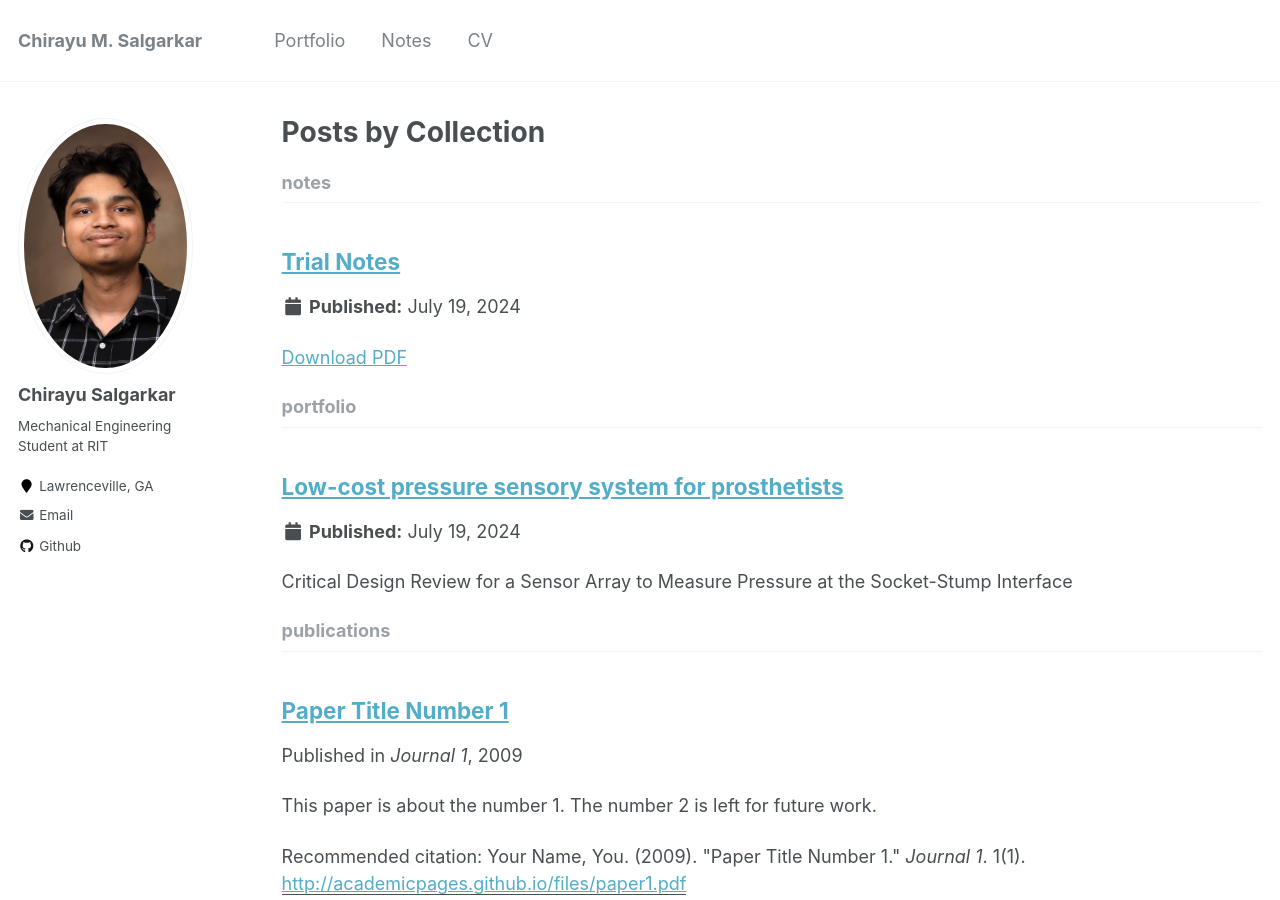
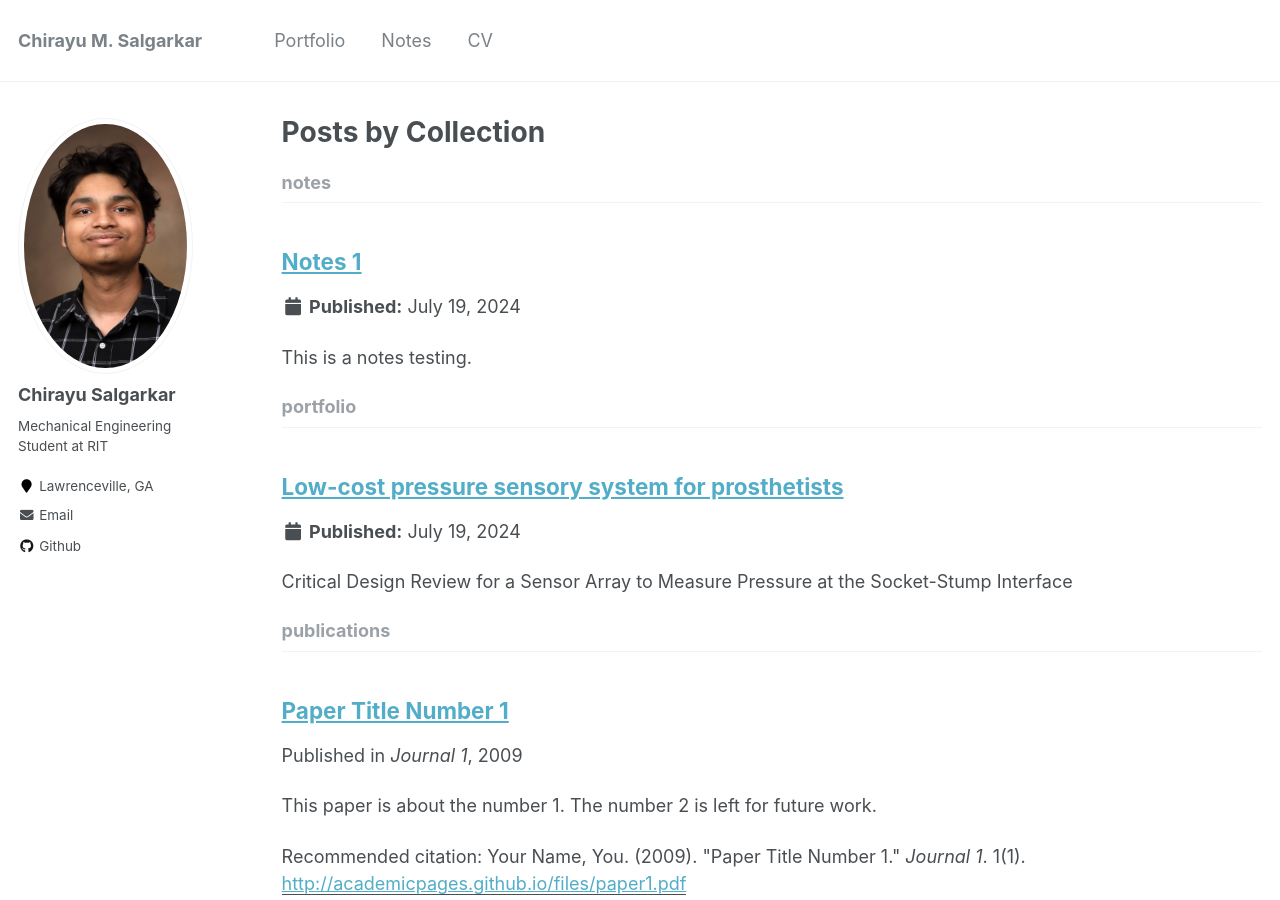
Before and after one commit to ChirayuSalgarkar/ChirayuSalgarkar.github.io, a Jekyll site: the page built from _pages/collection-archive.html, in a window 1280 px wide and 900 px high. Built offline with Jekyll 4.4.1, drawn with Linux system fonts in a browser that asks for light colours.

Commit message:
nope we go again

```diff
--- a/_config.yml
+++ b/_config.yml
@@ -190,12 +190,6 @@ collections:
   notes:
     output: true
     permalink: /:collection/:path/
-    categories:
-      - math
-      - physics
-      - computer_science
-
-
 
 # Defaults
 defaults:
--- a/_notes/math/trial.md
+++ /dev/null
@@ -1,6 +0,0 @@
----
-title: "Trial Notes"
-category: math
----
-
-[Download PDF](/pdfs/math/paper1.pdf)
--- /dev/null
+++ b/_notes/trial.md
@@ -0,0 +1,8 @@
+---
+title: "Notes 1"
+excerpt: "This is a notes testing."
+collection: notes
+---
+
+Let's see if this works.
+[Download notes here](http://ChirayuSalgarkar.github.io/files/paper1.pdf)
```
